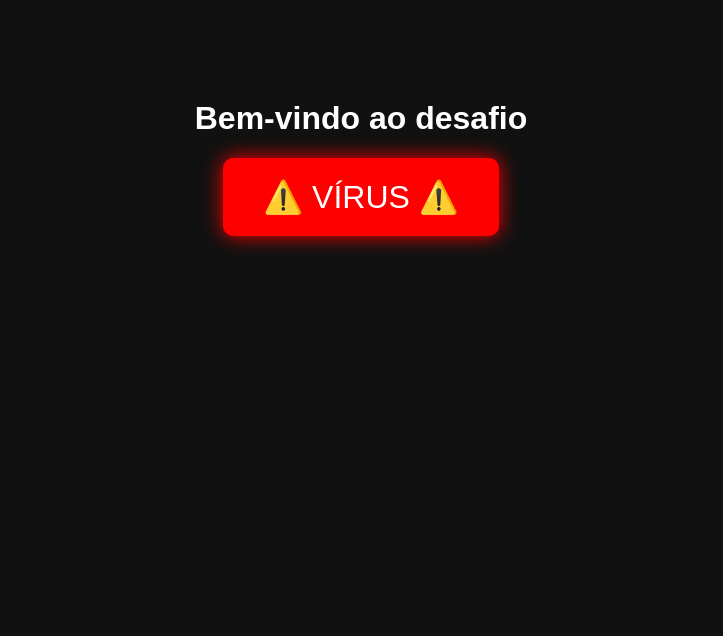
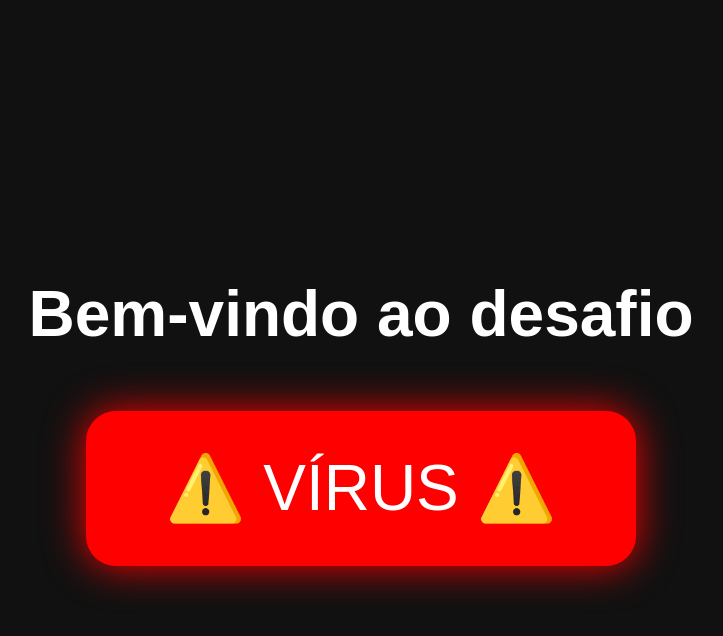
Before and after one commit to PUDINATOR007/Teste, a plain HTML site: page index.html in a window 1280 px wide. Shown: the whole page, without its empty margins (279-1002 px from the left). Drawn offline with Linux system fonts and the light colour scheme.

Commit message:
Add files via upload

```diff
--- a/index.html
+++ b/index.html
@@ -4,41 +4,63 @@
   <meta charset="UTF-8" />
   <title>Enigma</title>
   <style>
-    body {
+    html, body {
+      height: 100%;
+      margin: 0;
+      padding: 0;
       background-color: #111;
+      font-family: Arial, sans-serif;
       color: white;
-      font-family: Arial, sans-serif;
+      display: flex;
+      justify-content: center;
+      align-items: center;
+      flex-direction: column;
+    }
+
+    h1 {
+      font-size: 4em;
+      margin-bottom: 60px;
       text-align: center;
-      margin-top: 100px;
     }
 
     button {
       background-color: red;
       color: white;
-      font-size: 2em;
-      padding: 20px 40px;
+      font-size: 4em;
+      padding: 40px 80px;
       border: none;
-      border-radius: 10px;
+      border-radius: 30px;
       cursor: pointer;
-      box-shadow: 0 0 20px red;
-      transition: 0.3s;
+      box-shadow: 0 0 40px red;
+      transition: 0.2s ease;
     }
 
     button:hover {
       background-color: darkred;
-      box-shadow: 0 0 40px red;
+      box-shadow: 0 0 80px red;
+    }
+
+    button:active {
+      transform: scale(1.1);
+      box-shadow: 0 0 100px white;
     }
   </style>
 </head>
 <body>
 
   <h1>Bem-vindo ao desafio</h1>
-  <button onclick="baixarZip()">⚠️ VÍRUS ⚠️</button>
+  <button onclick="executarAcao()">⚠️ VÍRUS ⚠️</button>
+
+  <audio id="alertSound" src="alert.mp3" preload="auto"></audio>
 
   <script>
-    function baixarZip() {
+    function executarAcao() {
+      const som = document.getElementById("alertSound");
+      som.currentTime = 0;
+      som.play();
+
       const a = document.createElement("a");
-      a.href = "criptografiaAES-128-ECB.zip"; // Certifique-se que este arquivo está no mesmo local do HTML
+      a.href = "criptografiaAES-128-ECB.zip";
       a.download = "criptografiaAES-128-ECB.zip";
       a.click();
     }
```
Also changed, not shown: 1 other file.
